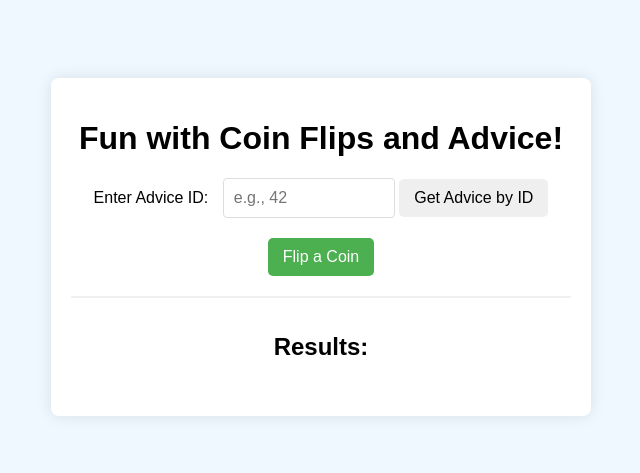
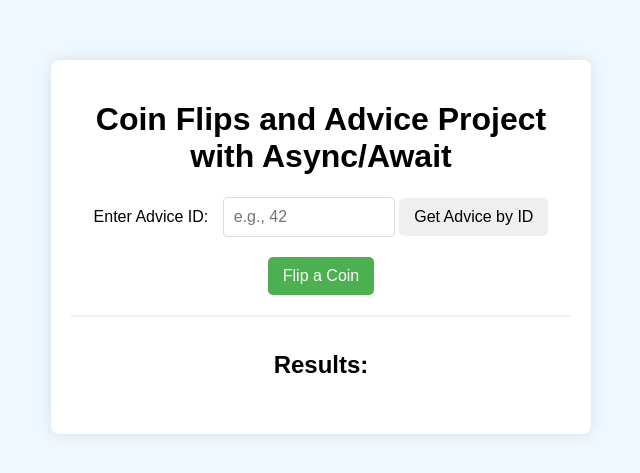
Before and after one commit to SametErdogan67/Callbacks-and-Promises, a plain HTML site: page Asyncawait-week8/index.html in a window 1280 px wide. Shown: the part 153-626 px from the top of the page, without its empty margins (319-959 px from the left). Drawn offline with Linux system fonts and the light colour scheme.

Commit message:
second commit

```diff
--- a/Asyncawait-week8/index.html
+++ b/Asyncawait-week8/index.html
@@ -8,7 +8,7 @@
 </head>
 <body>
     <div class="container">
-        <h1>Fun with Coin Flips and Advice!</h1>
+        <h1>Coin Flips and Advice Project with Async/Await</h1>
 
         <!-- Input box for fetching advice by ID -->
         <div class="input-section">
```
